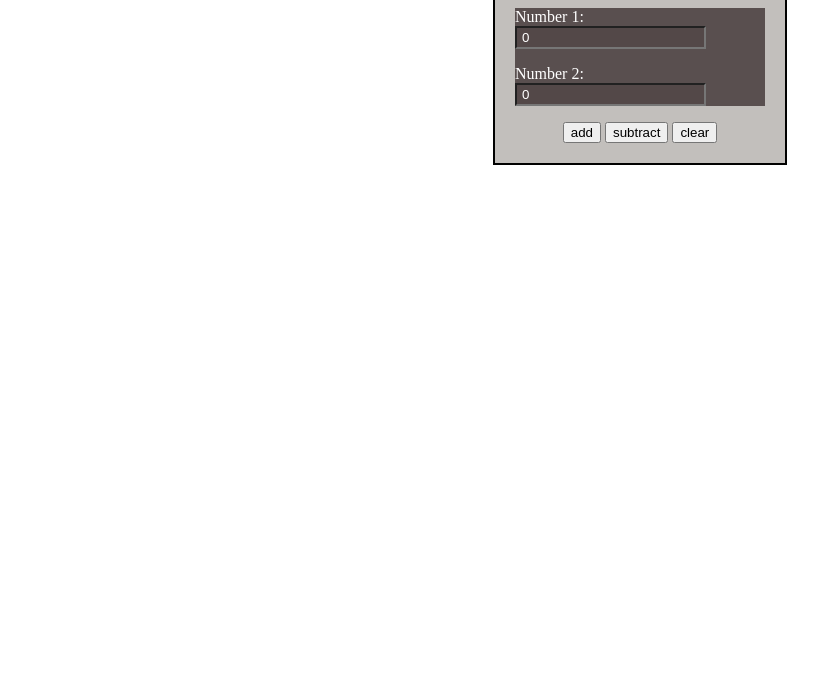
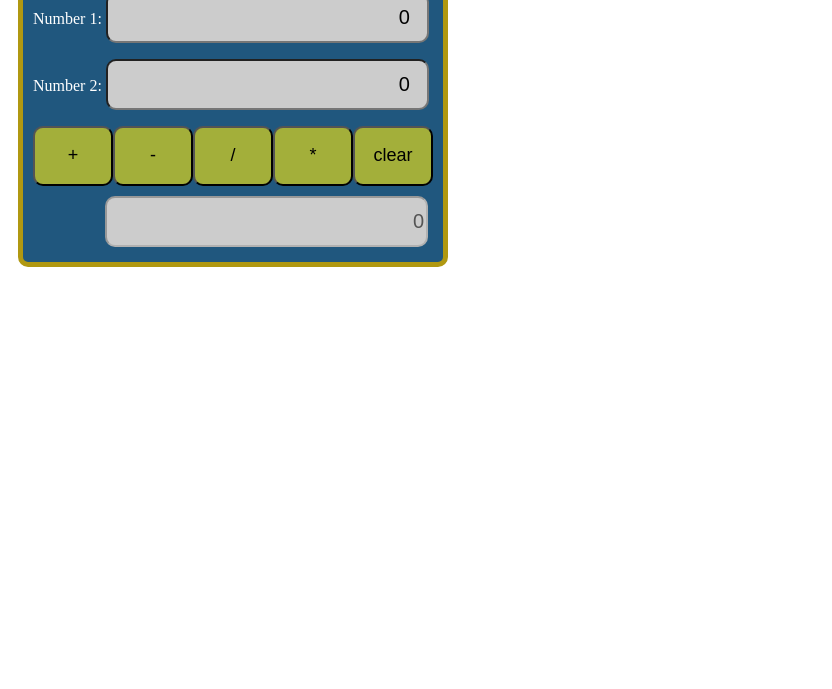
Before and after one commit to ScreamSine/js.calc.test, a plain HTML site: page index.html in a window 1280 px wide. Shown: the part 111-800 px from the top of the page, without its empty margins (0-832 px from the left). Drawn offline with Linux system fonts and the light colour scheme.

Commit message:
Second commit

```diff
--- a/css/style.css
+++ b/css/style.css
@@ -1,45 +1,45 @@
-body {
-    margin: 0;
-    padding: 0;
+button {
+    background-color:rgb(163, 175, 58);
+    border-radius: 10px;
+	width:80px;
+	height:60px;
+	float: left;
+	font-size:18px
+}
+
+button:active {
+    background-color:rgb(118, 125, 50);
+}
+
+input {
+    border-radius: 10px;
+    width:315px;
+	height:45px;
+	background-color:#CCC;
+	margin:auto	;
+	text-align:right;
+	font-size:20px
+
 }
 
 h1 {
-    border: 1px solid black;
-    width: 250px;
     text-align: center;
-    margin-left: auto;
-    margin-right: auto;
-    background-color:rgba(83, 72, 72, 0.938);
+}
+
+.container {
+    border: 5px solid rgb(176, 152, 17);
+    border-radius: 10px;
+    margin: 10px;
+    padding-left: 10px;
+    float: left;
+    background-color:rgb(32, 87, 126);
+	width:410px;
+	height:350px;
     color: white;
 }
 
-input {
-    background-color:rgba(83, 72, 72, 0.938);
-    color: white;
-    padding: 2px 5px 2px 5px;
+.result {
+    float: right;
+    margin-right: 15px;
+    margin-top: 10px;
 }
-
-input:hover {
-    background-color: rgba(107, 97, 97, 0.932);
-}
-
-.input-label {
-    background-color: rgba(83, 72, 72, 0.938);
-    color: white;
-}
-
-.input {
-    text-align: center;
-    margin-left: auto;
-    margin-right: auto;
-}
-
-.container {
-    margin-top: 15px;
-    padding: 20px;
-    width: 250px;
-    margin-left: auto;
-    margin-right: auto;
-    border: 2px solid black;
-    background-color:rgba(78, 70, 63, 0.345);
-}
--- a/index.html
+++ b/index.html
@@ -9,15 +9,18 @@
   </head>
   <body>
     <div class="container">
-        <h1>Calculator v.0.1</h1>
-        <div class="input-label">
-        <label for="num1">Number 1: </label><input type="number" class="num1" id="num1" value="0"/></p>
-        <label for="num2">Number 2: </label><input type="number" class="num2" id="num2" value="0"/></p>
+      <h1>Calculator v.0.2.42</h1>
+        <div class="input-data">
+          <label for="num1">Number 1: </label><input type="number" class="num1" id="num1" value="0"/></p>
+          <label for="num2">Number 2: </label><input type="number" class="num2" id="num2" value="0"/></p>
         </div>
-        <div class="input">
-        <button class="add">add</button>
-        <button class="subtract">subtract</button>
+        <button class="add">+</button>
+        <button class="subtract">-</button>
+        <button class="divine">/</button>
+        <button class="multy">*</button>
         <button class="clear">clear</button>
+        <div class="resultat">
+          <label for="result"></label><input type="text" class="result" value="0" disabled>
         </div>
     </div>
   </body>
--- a/js/script.js
+++ b/js/script.js
@@ -1,22 +1,31 @@
 let buttonAdd = document.querySelector(".add");
 let buttonSubtract = document.querySelector(".subtract");
+let buttonDivine = document.querySelector(".divine");
+let buttonMylty = document.querySelector(".multy");
 let buttonClear = document.querySelector(".clear");
 
 let num1 = document.querySelector(".num1");
 let num2 = document.querySelector(".num2");
+let result = document.querySelector(".result");
 
 buttonAdd.addEventListener("click", function () {
-  num1 = document.querySelector(".num1").value;
-  num2 = document.querySelector(".num2").value;
-  alert(parseInt(num1) + parseInt(num2));
+  result.value = parseInt(num1.value) + parseInt(num2.value);
 });
+
 buttonSubtract.addEventListener("click", function () {
-  num1 = document.querySelector(".num1").value;
-  num2 = document.querySelector(".num2").value;
-  alert(num1 - num2);
+  result.value = num1.value - num2.value;
+});
+
+buttonDivine.addEventListener("click", function () {
+  result.value = num1.value / num2.value;
+});
+
+buttonMylty.addEventListener("click", function () {
+  result.value = num1.value * num2.value;
 });
 
 buttonClear.addEventListener("click", function () {
-  document.querySelector(".num1").value = 0;
-  document.querySelector(".num2").value = 0;
+  num1.value = 0;
+  num2.value = 0;
+  result.value = 0;
 });
```
